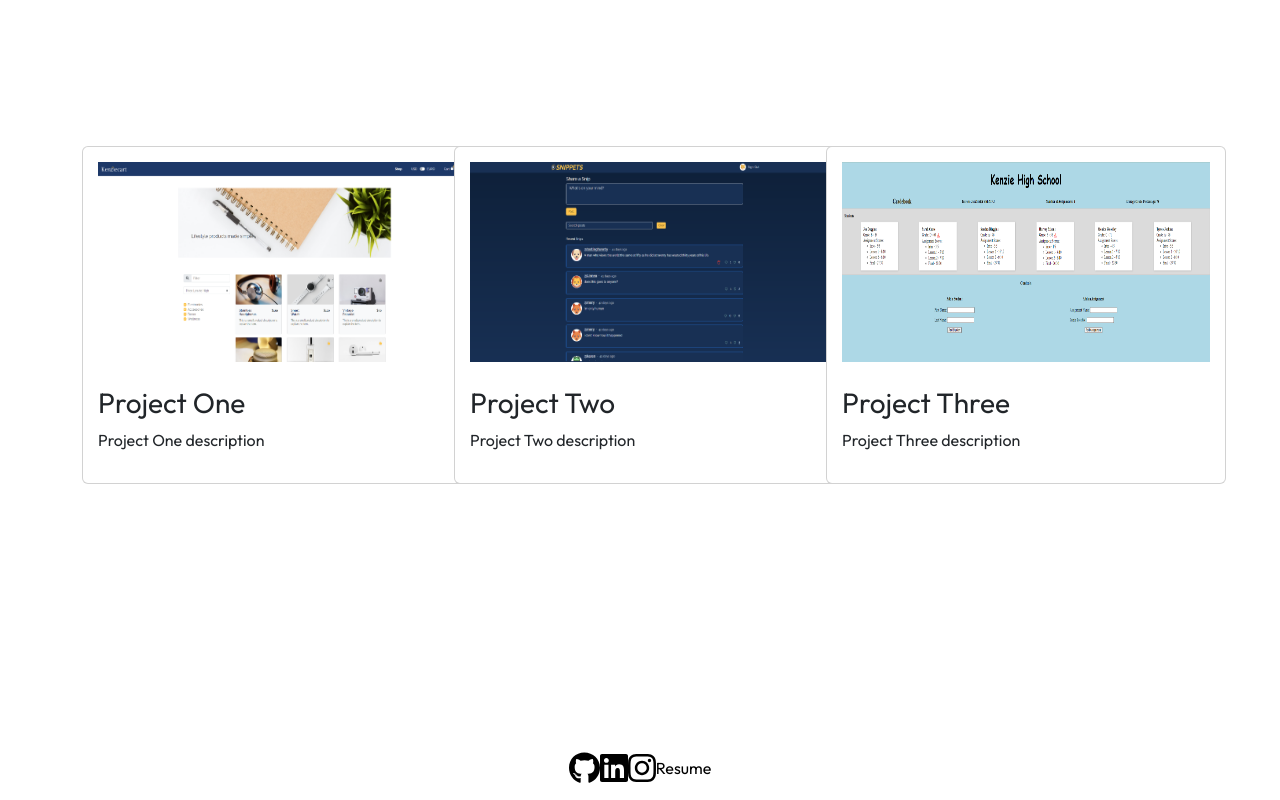
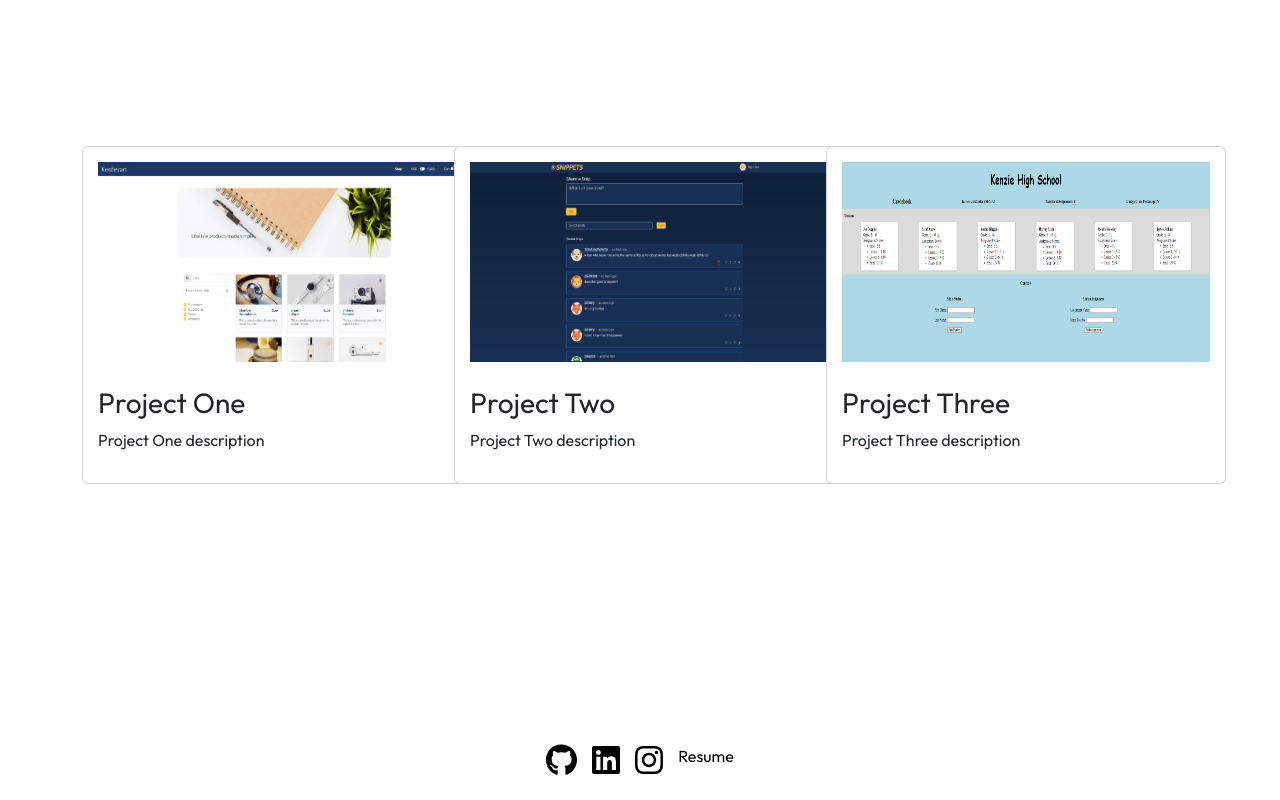
Before and after one commit to karenschick/portfolio-karenschick, a React (Vite) app: page / in a window 1280 px wide. Shown: the part 1324-2124 px from the top of the page. Built offline with nearby package versions, Linux system fonts and the light colour scheme.

Commit message:
footer spacing fixed

```diff
--- a/src/components/Footer/Footer.css
+++ b/src/components/Footer/Footer.css
@@ -2,6 +2,10 @@
   color: black;
 }
 
-.nav-link {
+.navbar div {
   margin-right: 15px;
 }
+
+.navbar div:last-child {
+  margin-right: 0;
+}
--- a/src/components/Footer/Footer.jsx
+++ b/src/components/Footer/Footer.jsx
@@ -10,10 +10,16 @@ function Footer() {
   return (
     <>
       <Navbar bg="transparent" variant="light">
-        <Nav className="navbar mx-auto mt-5">
-          <GitHubFollow />
-          <LinkedInFollow />
-          <InstagramFollow />
+        <Nav className=" mx-auto mt-5">
+          <div>
+            <GitHubFollow />
+          </div>
+          <div>
+            <LinkedInFollow />
+          </div>
+          <div>
+            <InstagramFollow />
+          </div>
           <Resume />
         </Nav>
       </Navbar>
```
